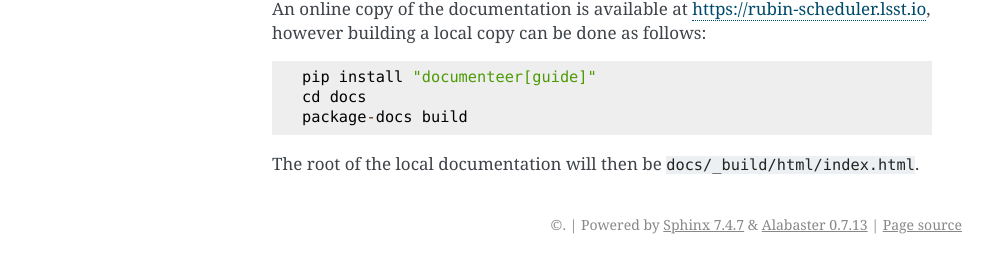
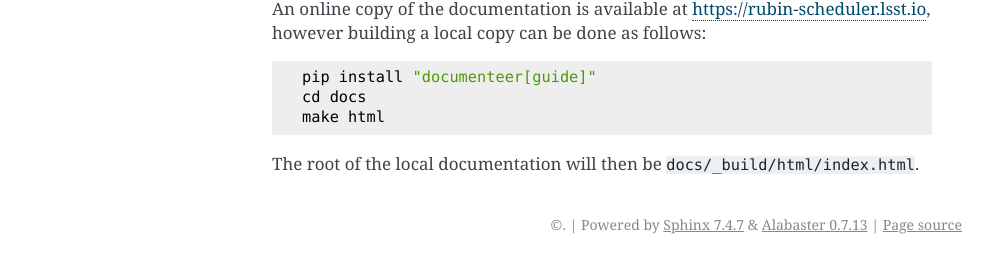
Before and after one commit to lsst/rubin_scheduler, a Sphinx documentation site: the page built from docs/installation.rst, in a window 1280 px wide. Shown: the part 826-1087 px from the top of the page, without its empty margins (148-1141 px from the left). Built offline with Sphinx 7.4.7, drawn with Linux system fonts in a browser that asks for light colours.

Commit message:
use make html to build docs

```diff
--- a/docs/installation.rst
+++ b/docs/installation.rst
@@ -56,7 +56,7 @@ however building a local copy can be done as follows:
 
  pip install "documenteer[guide]"
  cd docs
- package-docs build
+ make html
 
 
 The root of the local documentation will then be ``docs/_build/html/index.html``.
```
